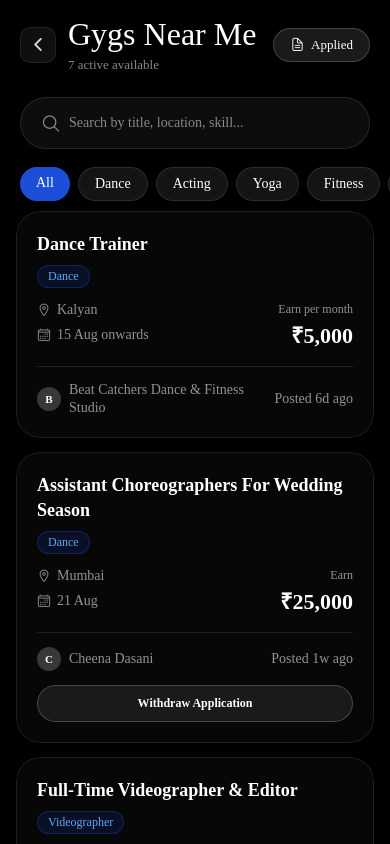
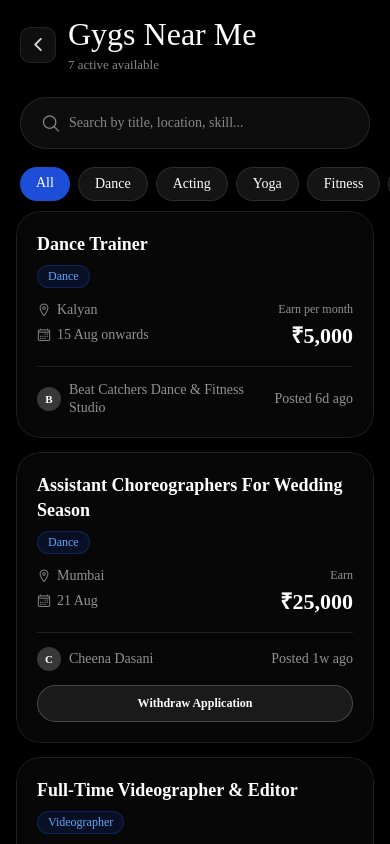
Before and after one commit to nextgigdotcom/gygs-app, a React Native app: screen / in a window 390 px wide. Built offline with nearby package versions, Linux system fonts and the light colour scheme.

Commit message:
fix: pixel-flush header left alignment and remove top right applied button

```diff
--- a/src/screens/BrowseScreen.js
+++ b/src/screens/BrowseScreen.js
@@ -19,7 +19,7 @@ import GigCard, { currencyConverter } from '../components/GigCard';
 // Exact User Category Bar List
 const CATEGORIES = ['All', 'Dance', 'Acting', 'Yoga', 'Fitness', 'Video Editor', 'Videographer'];
 
-export default function BrowseScreen({ onBackHome, onNavigateApplied }) {
+export default function BrowseScreen({ onBackHome }) {
   const [gigs, setGigs] = useState(MOCK_GIGS);
   const [searchQuery, setSearchQuery] = useState('');
   const [selectedCategory, setSelectedCategory] = useState('All');
@@ -98,20 +98,8 @@ export default function BrowseScreen({ onBackHome, onNavigateApplied }) {
         {/* Pixel-Perfect Flush Left Aligned Title & Subtitle Container */}
         <View style={styles.headerTitleContainer}>
           <Text style={styles.headerTitle}>Gygs Near Me</Text>
-          <Text style={styles.headerSubtitle}>
-            {activeGigsCount} active available
-          </Text>
+          <Text style={styles.headerSubtitle}>{activeGigsCount} active available</Text>
         </View>
-
-        <TouchableOpacity
-          onPress={onNavigateApplied}
-          style={styles.appliedPillButton}
-        >
-          <Ionicons name="document-text-outline" size={15} color="#ffffff" />
-          <Text style={styles.appliedPillText}>
-            Applied
-          </Text>
-        </TouchableOpacity>
       </View>
 
       {/* Glass Search Bar Container */}
@@ -342,22 +330,6 @@ const styles = StyleSheet.create({
     marginLeft: 0,
     includeFontPadding: false,
   },
-  appliedPillButton: {
-    flexDirection: 'row',
-    alignItems: 'center',
-    gap: 6,
-    paddingHorizontal: 16,
-    paddingVertical: 8,
-    borderRadius: 20,
-    backgroundColor: 'rgba(255, 255, 255, 0.1)',
-    borderWidth: 1,
-    borderColor: 'rgba(255, 255, 255, 0.18)',
-  },
-  appliedPillText: {
-    color: '#ffffff',
-    fontSize: 13,
-    fontFamily: 'AirbnbCereal-Bold',
-  },
   searchContainer: {
     flexDirection: 'row',
     alignItems: 'center',
```
